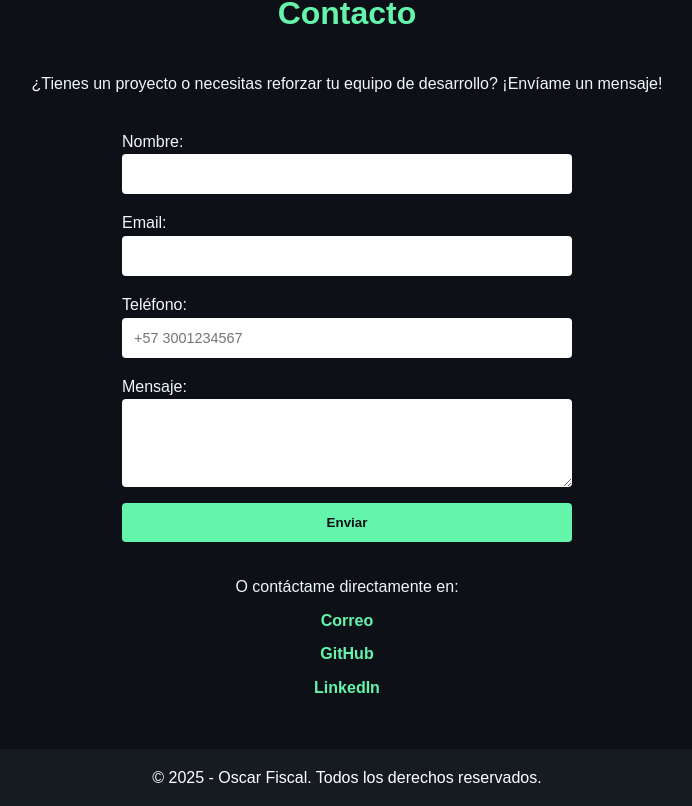
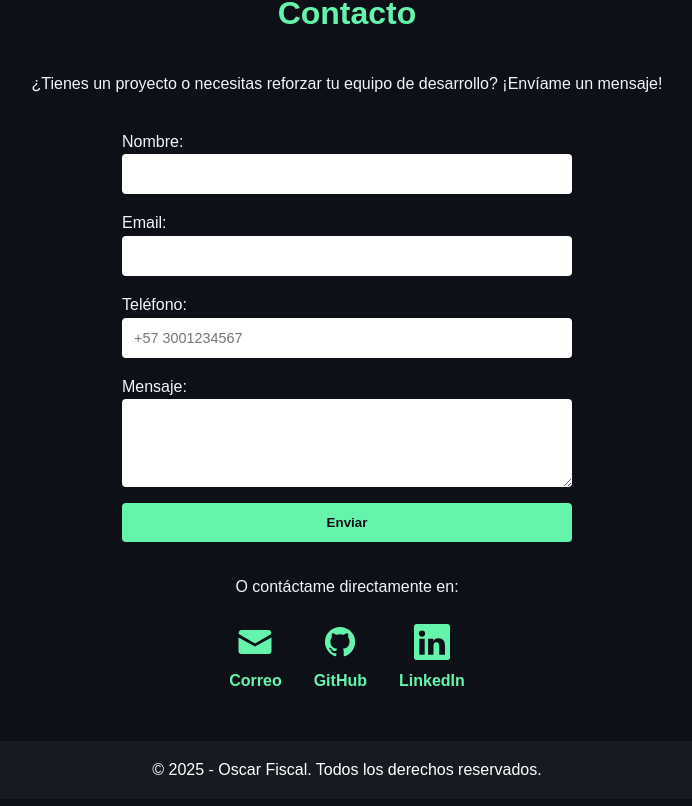
Before and after one commit to oscarfiscal/portafolio, a Vue app: page / in a window 1280 px wide. Shown: the part 2804-3610 px from the top of the page, without its empty margins (293-985 px from the left). Built offline with nearby package versions, Linux system fonts and the light colour scheme.

Commit message:
Enhance contact section with styled links and icons for email, GitHub, and LinkedIn

```diff
--- a/src/assets/styles.css
+++ b/src/assets/styles.css
@@ -342,3 +342,36 @@
     width: 100%;
     height: auto;
   }
+  .contact-links {
+    margin-top: 2rem;
+    text-align: center;
+  }
+
+  .link-list {
+    display: flex;
+    justify-content: center;
+    gap: 2rem;
+    flex-wrap: wrap;
+    margin-top: 1rem;
+  }
+
+  .link-list a {
+    display: flex;
+    flex-direction: column;
+    align-items: center;
+    color: #64f4ac;
+    text-decoration: none;
+    transition: transform 0.3s ease, color 0.3s ease;
+  }
+
+  .link-list a:hover {
+    transform: scale(1.05);
+    color: #52d193;
+  }
+
+  .link-list .icon {
+    width: 36px;
+    height: 36px;
+    margin-bottom: 0.5rem;
+    fill: currentColor;
+  }
--- a/src/components/Contact.vue
+++ b/src/components/Contact.vue
@@ -35,10 +35,40 @@
       <!-- Links de contacto directo -->
       <div class="contact-links">
         <p>O contáctame directamente en:</p>
-        <a href="mailto:oscarfiscal25@gmail.com" target="_blank">Correo</a>
-        <a href="https://github.com/oscarfiscal" target="_blank">GitHub</a>
-        <!-- Puedes agregar más como LinkedIn -->
-         <a href="https://www.linkedin.com/in/oscar-fiscal-277a741a6" target="_blank">LinkedIn</a>
+        <div class="link-list">
+          <a href="mailto:oscarfiscal25@gmail.com" target="_blank">
+            <svg class="icon" viewBox="0 0 24 24">
+              <path
+                fill="currentColor"
+                d="M12 13.065 1.2 6.6A2 2 0 0 1 3 4h18a2 2 0 0 1 1.8 2.6l-10.8 6.465ZM12 15l11-6v9a2 2 0 0 1-2 2H3a2 2 0 0 1-2-2v-9l11 6Z"
+              />
+            </svg>
+            <span>Correo</span>
+          </a>
+
+          <a href="https://github.com/oscarfiscal" target="_blank">
+            <svg class="icon" viewBox="0 0 24 24">
+              <path
+                fill="currentColor"
+                d="M12 2a10 10 0 0 0-3.162 19.493c.5.093.683-.217.683-.483 0-.237-.009-.868-.013-1.703-2.782.605-3.37-1.34-3.37-1.34-.454-1.15-1.11-1.457-1.11-1.457-.907-.62.069-.607.069-.607 1.002.07 1.53 1.03 1.53 1.03.892 1.528 2.341 1.087 2.91.831.092-.647.35-1.087.636-1.337-2.22-.252-4.555-1.11-4.555-4.943 0-1.092.39-1.987 1.029-2.687-.103-.253-.446-1.27.098-2.647 0 0 .84-.269 2.75 1.026A9.564 9.564 0 0 1 12 6.844c.85.004 1.705.115 2.504.337 1.909-1.295 2.748-1.026 2.748-1.026.546 1.378.202 2.395.1 2.648.64.7 1.028 1.595 1.028 2.687 0 3.842-2.338 4.687-4.566 4.934.36.31.68.924.68 1.861 0 1.343-.012 2.424-.012 2.752 0 .269.18.58.688.482A10.002 10.002 0 0 0 12 2Z"
+              />
+            </svg>
+            <span>GitHub</span>
+          </a>
+
+          <a
+            href="https://www.linkedin.com/in/oscar-fiscal-277a741a6"
+            target="_blank"
+          >
+            <svg class="icon" viewBox="0 0 24 24">
+              <path
+                fill="currentColor"
+                d="M20.45 20.45h-3.6v-5.4c0-1.28-.02-2.94-1.8-2.94s-2.07 1.4-2.07 2.84v5.5H9.4V9.9h3.46v1.44h.05c.48-.9 1.66-1.84 3.42-1.84 3.66 0 4.34 2.4 4.34 5.52v5.43zM5.34 8.44a2.09 2.09 0 1 1 0-4.18 2.09 2.09 0 0 1 0 4.18zM7.13 20.45H3.55V9.9h3.58v10.55zM22.24 0H1.76C.79 0 0 .77 0 1.72v20.55C0 23.24.8 24 1.76 24h20.48c.96 0 1.76-.77 1.76-1.72V1.72C24 .76 23.2 0 22.24 0z"
+              />
+            </svg>
+            <span>LinkedIn</span>
+          </a>
+        </div>
       </div>
 
       <!-- Botón flotante de WhatsApp -->
```
